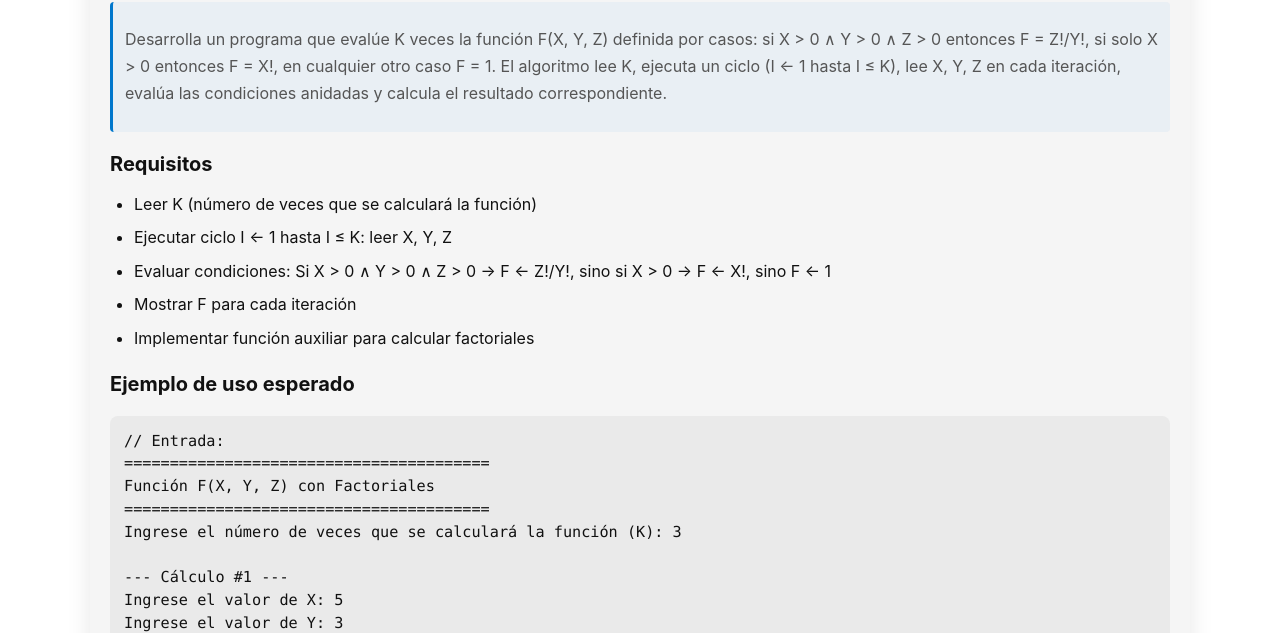
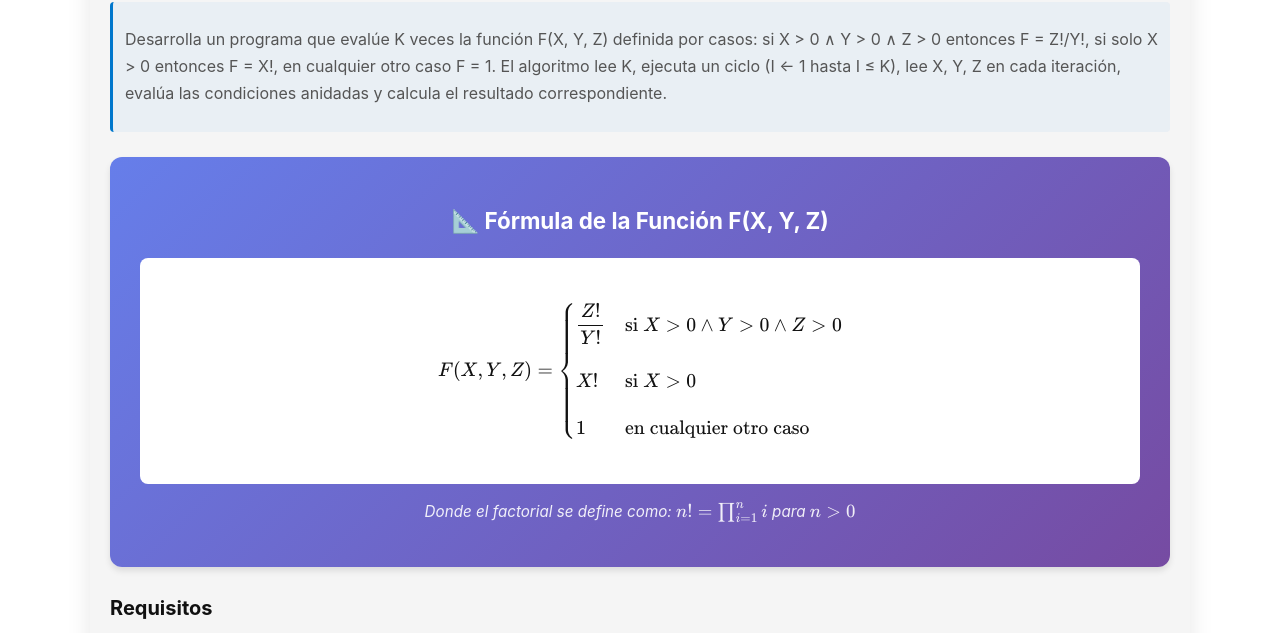
Before and after one commit to D1egoXD/JAVA-TICS, a website: page ejercicios/problema_ps_3_39.html in a window 1280 px wide. Shown: the part 150-783 px from the top of the page. Drawn offline with nearby package versions, Linux system fonts and the light colour scheme.

Commit message:
Agregar sección de fórmula en LaTeX al problema PS 3.39

```diff
--- a/ejercicios/problema_ps_3_39.html
+++ b/ejercicios/problema_ps_3_39.html
@@ -5,6 +5,8 @@
     <meta name="viewport" content="width=device-width, initial-scale=1.0">
     <title>PS 3.39 - Función F(X, Y, Z) con Factoriales - Ejercicios Java</title>
     <link rel="stylesheet" href="../Styles/exercises-new.css?v=20251208">
+    <script src="https://polyfill.io/v3/polyfill.min.js?features=es6"></script>
+    <script id="MathJax-script" async src="https://cdn.jsdelivr.net/npm/mathjax@3/es5/tex-mml-chtml.js"></script>
 </head>
 <body>
 <div class="container">
@@ -16,6 +18,22 @@
 
         <div class="exercise-description">
             <p>Desarrolla un programa que evalúe K veces la función F(X, Y, Z) definida por casos: si X > 0 ∧ Y > 0 ∧ Z > 0 entonces F = Z!/Y!, si solo X > 0 entonces F = X!, en cualquier otro caso F = 1. El algoritmo lee K, ejecuta un ciclo (I ← 1 hasta I ≤ K), lee X, Y, Z en cada iteración, evalúa las condiciones anidadas y calcula el resultado correspondiente.</p>
+        </div>
+
+        <div class="formula-section" style="background: linear-gradient(135deg, #667eea 0%, #764ba2 100%); padding: 30px; border-radius: 12px; margin: 25px 0; box-shadow: 0 4px 6px rgba(0,0,0,0.1);">
+            <h3 style="color: white; text-align: center; margin-bottom: 20px; font-size: 1.4rem;">📐 Fórmula de la Función F(X, Y, Z)</h3>
+            <div style="background: white; padding: 25px; border-radius: 8px; text-align: center;">
+                $$
+                F(X, Y, Z) = \begin{cases}
+                \displaystyle\frac{Z!}{Y!} & \text{si } X > 0 \land Y > 0 \land Z > 0 \\[12pt]
+                X! & \text{si } X > 0 \\[12pt]
+                1 & \text{en cualquier otro caso}
+                \end{cases}
+                $$
+            </div>
+            <p style="color: white; text-align: center; margin-top: 15px; font-size: 0.95rem; opacity: 0.9;">
+                <em>Donde el factorial se define como: \(n! = \prod_{i=1}^{n} i\) para \(n > 0\)</em>
+            </p>
         </div>
 
         <div class="requirements-list">
```
